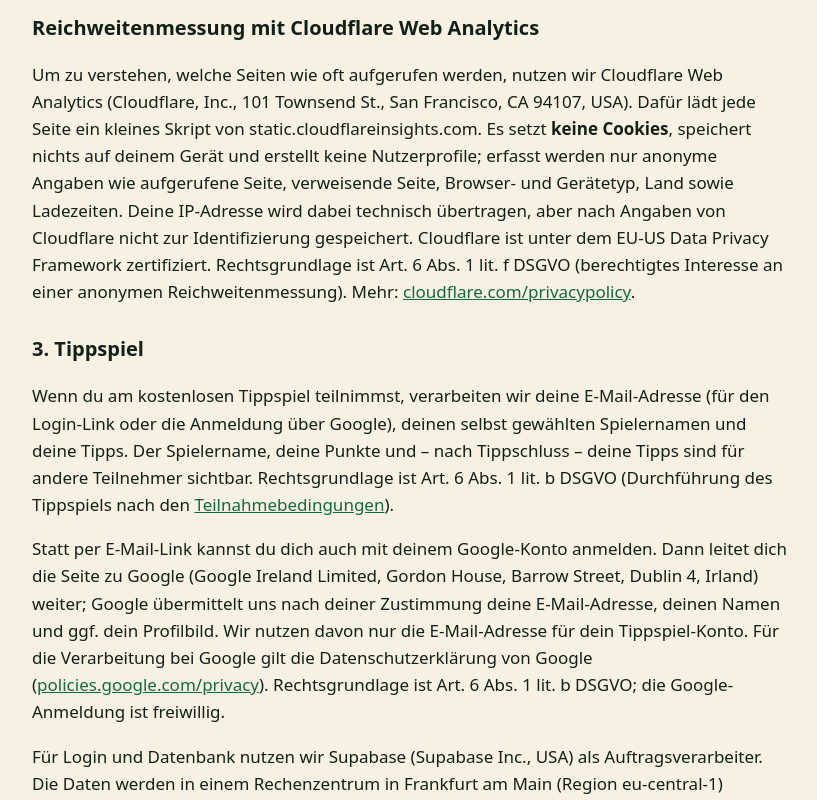
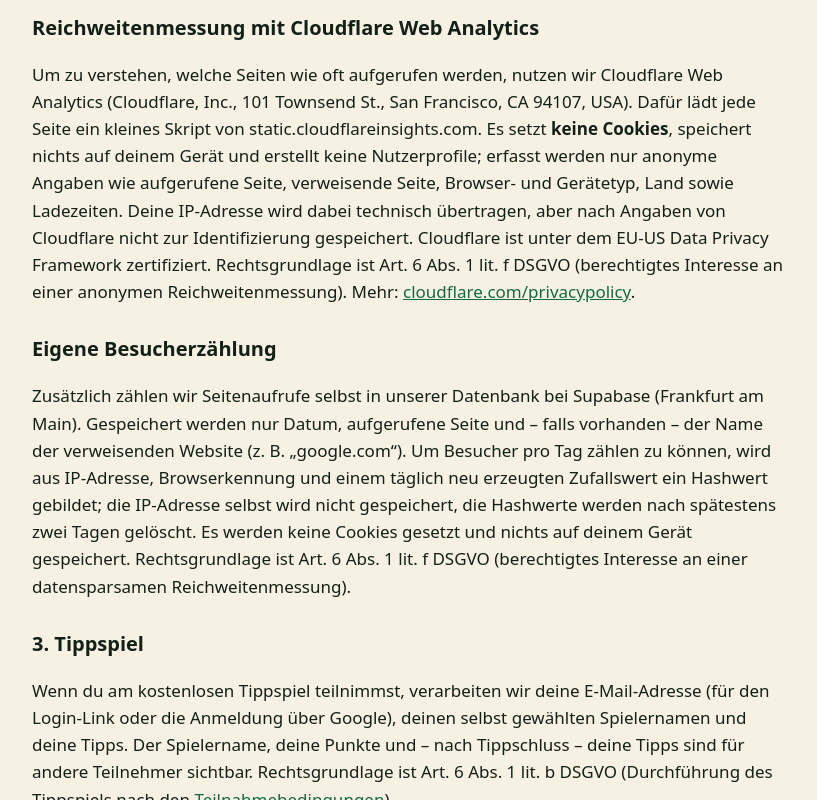
Before and after one commit to JonnyJonnyJo/darts-fanboard, a plain HTML site: page datenschutz.html in a window 1280 px wide. Shown: the part 512-1312 px from the top of the page, without its empty margins (228-1045 px from the left). Drawn offline with Linux system fonts and the light colour scheme.

Commit message:
Add files via upload

```diff
--- a/datenschutz.html
+++ b/datenschutz.html
@@ -10,6 +10,8 @@
 <p>Diese Website wird bei GitHub Pages (GitHub Inc., USA) gehostet; die Domain wird über Cloudflare verwaltet. Beim Aufruf verarbeitet der Hoster technisch notwendige Daten wie IP-Adresse, Datum, Uhrzeit und aufgerufene Seite in Server-Logfiles. Rechtsgrundlage ist Art. 6 Abs. 1 lit. f DSGVO (sicherer Betrieb der Website). Die Logfiles werden vom Hoster nach dessen Vorgaben gelöscht.</p>
 <h2>Reichweitenmessung mit Cloudflare Web Analytics</h2>
 <p>Um zu verstehen, welche Seiten wie oft aufgerufen werden, nutzen wir Cloudflare Web Analytics (Cloudflare, Inc., 101 Townsend St., San Francisco, CA 94107, USA). Dafür lädt jede Seite ein kleines Skript von static.cloudflareinsights.com. Es setzt <b>keine Cookies</b>, speichert nichts auf deinem Gerät und erstellt keine Nutzerprofile; erfasst werden nur anonyme Angaben wie aufgerufene Seite, verweisende Seite, Browser- und Gerätetyp, Land sowie Ladezeiten. Deine IP-Adresse wird dabei technisch übertragen, aber nach Angaben von Cloudflare nicht zur Identifizierung gespeichert. Cloudflare ist unter dem EU-US Data Privacy Framework zertifiziert. Rechtsgrundlage ist Art. 6 Abs. 1 lit. f DSGVO (berechtigtes Interesse an einer anonymen Reichweitenmessung). Mehr: <a href="https://www.cloudflare.com/de-de/privacypolicy/" rel="noopener">cloudflare.com/privacypolicy</a>.</p>
+<h2>Eigene Besucherzählung</h2>
+<p>Zusätzlich zählen wir Seitenaufrufe selbst in unserer Datenbank bei Supabase (Frankfurt am Main). Gespeichert werden nur Datum, aufgerufene Seite und – falls vorhanden – der Name der verweisenden Website (z. B. „google.com“). Um Besucher pro Tag zählen zu können, wird aus IP-Adresse, Browserkennung und einem täglich neu erzeugten Zufallswert ein Hashwert gebildet; die IP-Adresse selbst wird nicht gespeichert, die Hashwerte werden nach spätestens zwei Tagen gelöscht. Es werden keine Cookies gesetzt und nichts auf deinem Gerät gespeichert. Rechtsgrundlage ist Art. 6 Abs. 1 lit. f DSGVO (berechtigtes Interesse an einer datensparsamen Reichweitenmessung).</p>
 <h2>3. Tippspiel</h2>
 <p>Wenn du am kostenlosen Tippspiel teilnimmst, verarbeiten wir deine E-Mail-Adresse (für den Login-Link oder die Anmeldung über Google), deinen selbst gewählten Spielernamen und deine Tipps. Der Spielername, deine Punkte und – nach Tippschluss – deine Tipps sind für andere Teilnehmer sichtbar. Rechtsgrundlage ist Art. 6 Abs. 1 lit. b DSGVO (Durchführung des Tippspiels nach den <a href="/teilnahmebedingungen.html">Teilnahmebedingungen</a>).</p>
 <p>Statt per E-Mail-Link kannst du dich auch mit deinem Google-Konto anmelden. Dann leitet dich die Seite zu Google (Google Ireland Limited, Gordon House, Barrow Street, Dublin 4, Irland) weiter; Google übermittelt uns nach deiner Zustimmung deine E-Mail-Adresse, deinen Namen und ggf. dein Profilbild. Wir nutzen davon nur die E-Mail-Adresse für dein Tippspiel-Konto. Für die Verarbeitung bei Google gilt die Datenschutzerklärung von Google (<a href="https://policies.google.com/privacy" rel="noopener">policies.google.com/privacy</a>). Rechtsgrundlage ist Art. 6 Abs. 1 lit. b DSGVO; die Google-Anmeldung ist freiwillig.</p>
```
